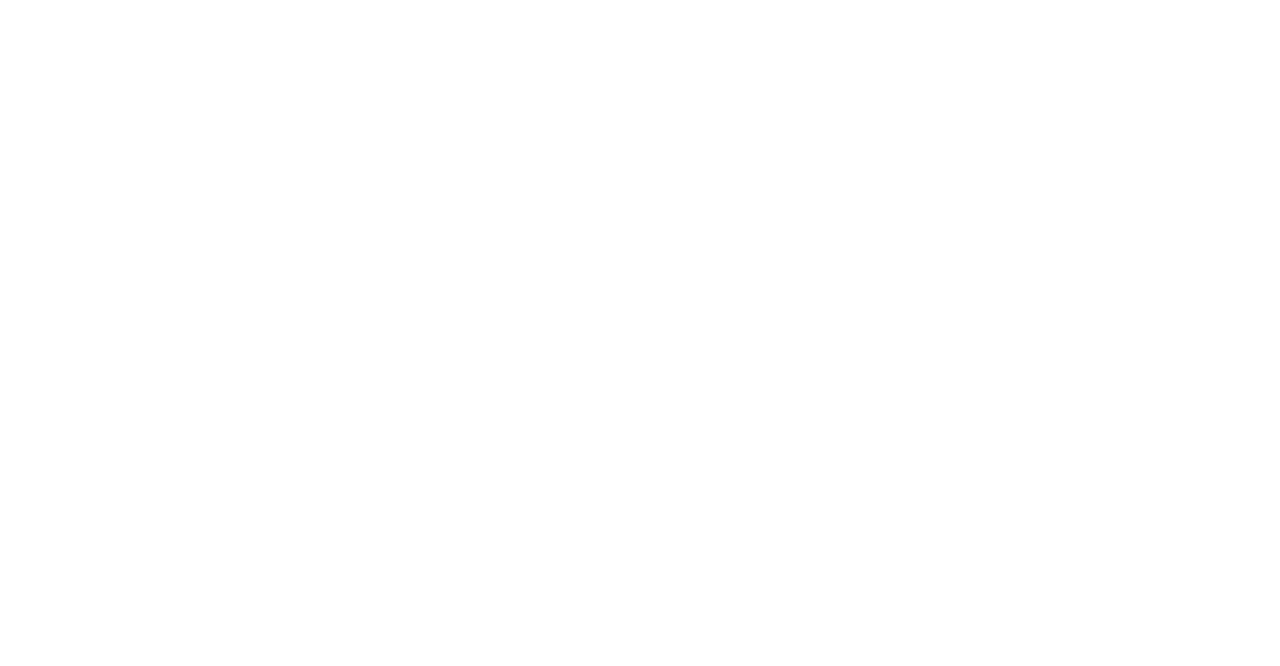
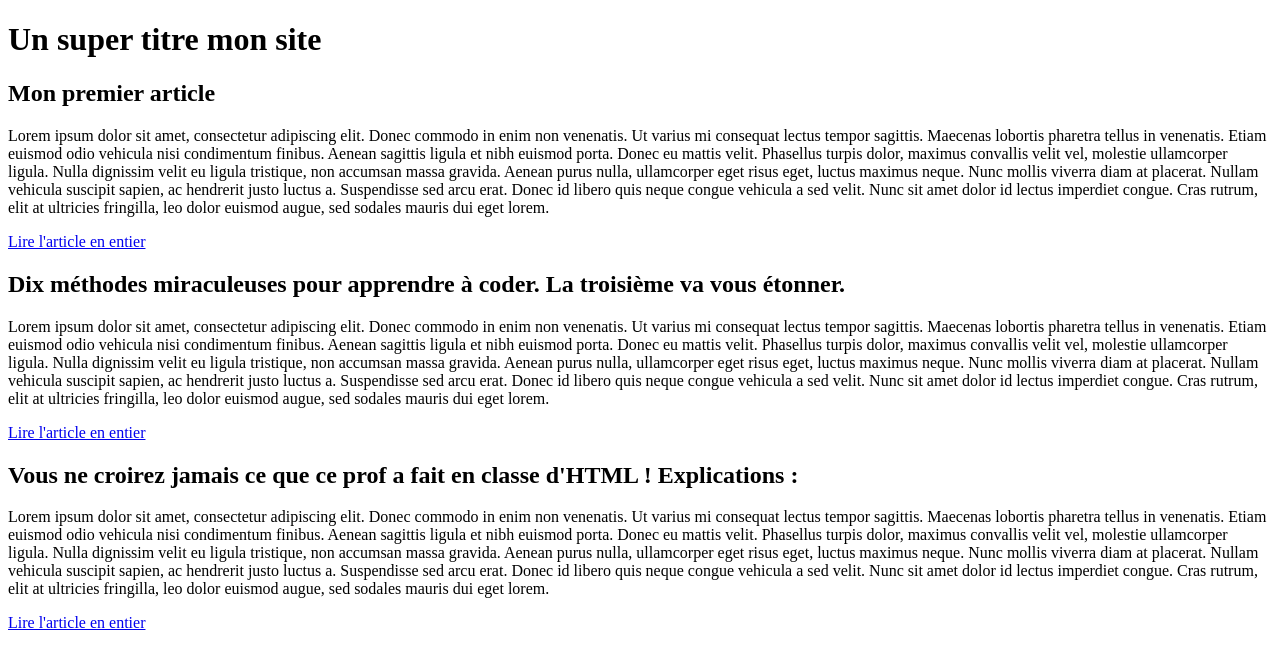
Before and after one commit to Eleonorth/its-blog, a plain HTML site: page index.html in a window 1280 px wide. Drawn offline with Linux system fonts and the light colour scheme.

Commit message:
Ajout d'une liste d'articles

```diff
--- a/index.html
+++ b/index.html
@@ -1,12 +1,35 @@
 <!DOCTYPE html>
 <html>
     <head>
+        <meta charset="utf-8" />
         <title>Mon super blog ! </title>
         <meta name="description" content="je suis en train de faire un super site">  <!-- décrit le contenu de la page pour les moteurs de recherche.
         Par défaut google prend le contenu de la page dans body. -->
         <meta name="og:title" content="Un blog super cool !"> <!-- pour l'aperçu du lien dans les partages de réseaux sociaux. -->
     </head>
+
     <body>
+        <h1>Un super titre mon site </h1>  <!-- UN SEUL TITRE H1 PAR PAGE ! pas plus -->
+        <article> <!-- précise à Google que ce sont des articles de blog. Ne change rien à la mise en forme.  -->
+        <h2> Mon premier article</h2>
 
-    </body>
+        <p> Lorem ipsum dolor sit amet, consectetur adipiscing elit. Donec commodo in enim non venenatis. Ut varius mi consequat lectus tempor sagittis. Maecenas lobortis pharetra tellus in venenatis. Etiam euismod odio vehicula nisi condimentum finibus. Aenean sagittis ligula et nibh euismod porta. Donec eu mattis velit. Phasellus turpis dolor, maximus convallis velit vel, molestie ullamcorper ligula. Nulla dignissim velit eu ligula tristique, non accumsan massa gravida. Aenean purus nulla, ullamcorper eget risus eget, luctus maximus neque. Nunc mollis viverra diam at placerat. Nullam vehicula suscipit sapien, ac hendrerit justo luctus a. Suspendisse sed arcu erat. Donec id libero quis neque congue vehicula a sed velit. Nunc sit amet dolor id lectus imperdiet congue. Cras rutrum, elit at ultricies fringilla, leo dolor euismod augue, sed sodales mauris dui eget lorem.  </p>
+            <a href="article.html">Lire l'article en entier</a>
+        </article>
+
+        <article>
+        <h2> Dix méthodes miraculeuses pour apprendre à coder. La troisième va vous étonner.</h2>
+
+        <p> Lorem ipsum dolor sit amet, consectetur adipiscing elit. Donec commodo in enim non venenatis. Ut varius mi consequat lectus tempor sagittis. Maecenas lobortis pharetra tellus in venenatis. Etiam euismod odio vehicula nisi condimentum finibus. Aenean sagittis ligula et nibh euismod porta. Donec eu mattis velit. Phasellus turpis dolor, maximus convallis velit vel, molestie ullamcorper ligula. Nulla dignissim velit eu ligula tristique, non accumsan massa gravida. Aenean purus nulla, ullamcorper eget risus eget, luctus maximus neque. Nunc mollis viverra diam at placerat. Nullam vehicula suscipit sapien, ac hendrerit justo luctus a. Suspendisse sed arcu erat. Donec id libero quis neque congue vehicula a sed velit. Nunc sit amet dolor id lectus imperdiet congue. Cras rutrum, elit at ultricies fringilla, leo dolor euismod augue, sed sodales mauris dui eget lorem.  </p>
+        <a href="article.html">Lire l'article en entier</a>
+        </article>
+
+
+        <article>
+        <h2> Vous ne croirez jamais ce que ce prof a fait en classe d'HTML ! Explications :</h2>
+
+        <p> Lorem ipsum dolor sit amet, consectetur adipiscing elit. Donec commodo in enim non venenatis. Ut varius mi consequat lectus tempor sagittis. Maecenas lobortis pharetra tellus in venenatis. Etiam euismod odio vehicula nisi condimentum finibus. Aenean sagittis ligula et nibh euismod porta. Donec eu mattis velit. Phasellus turpis dolor, maximus convallis velit vel, molestie ullamcorper ligula. Nulla dignissim velit eu ligula tristique, non accumsan massa gravida. Aenean purus nulla, ullamcorper eget risus eget, luctus maximus neque. Nunc mollis viverra diam at placerat. Nullam vehicula suscipit sapien, ac hendrerit justo luctus a. Suspendisse sed arcu erat. Donec id libero quis neque congue vehicula a sed velit. Nunc sit amet dolor id lectus imperdiet congue. Cras rutrum, elit at ultricies fringilla, leo dolor euismod augue, sed sodales mauris dui eget lorem.  </p>
+        <a href="article.html">Lire l'article en entier</a>
+        </article>
+</body>
 </html>
```
